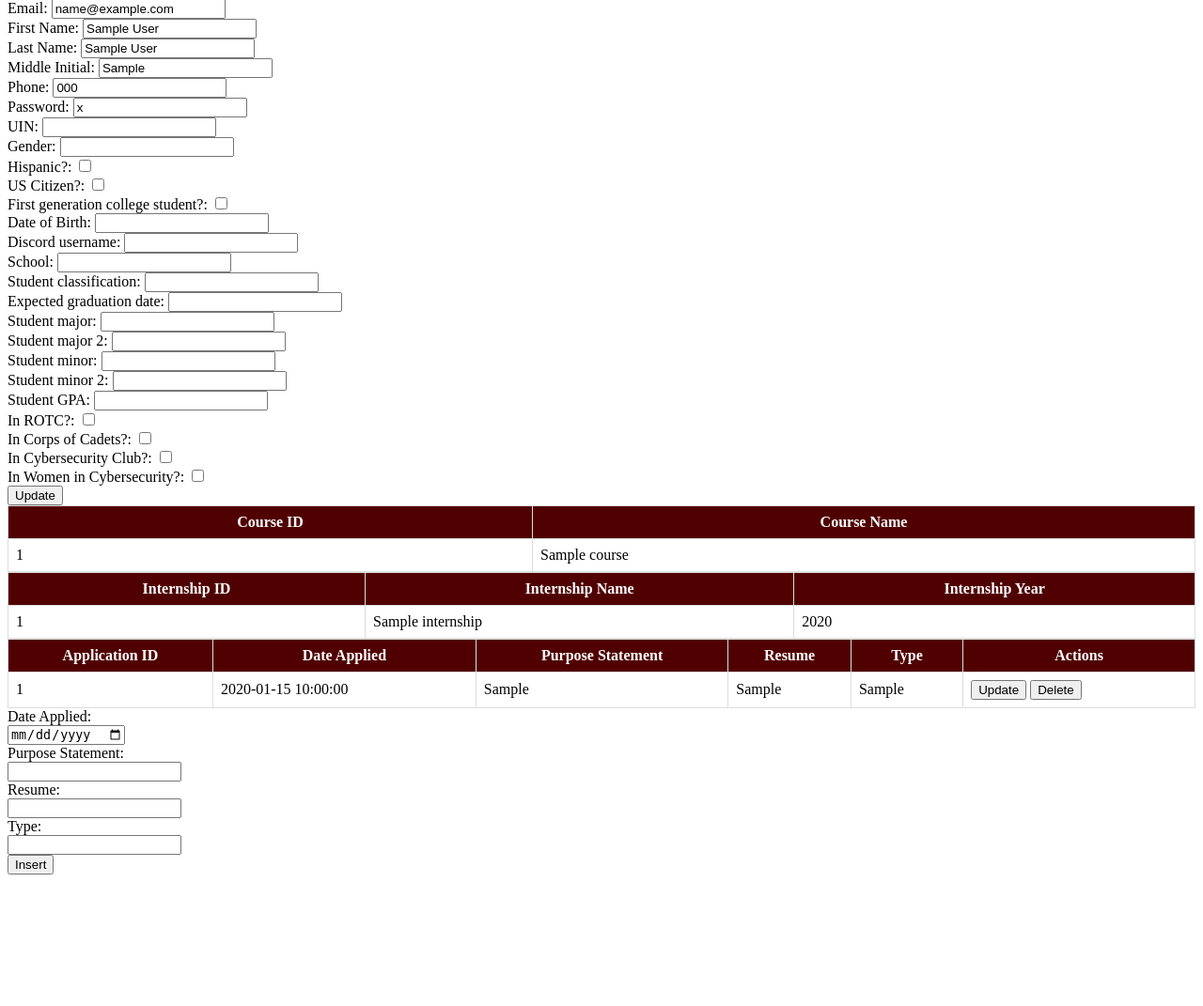
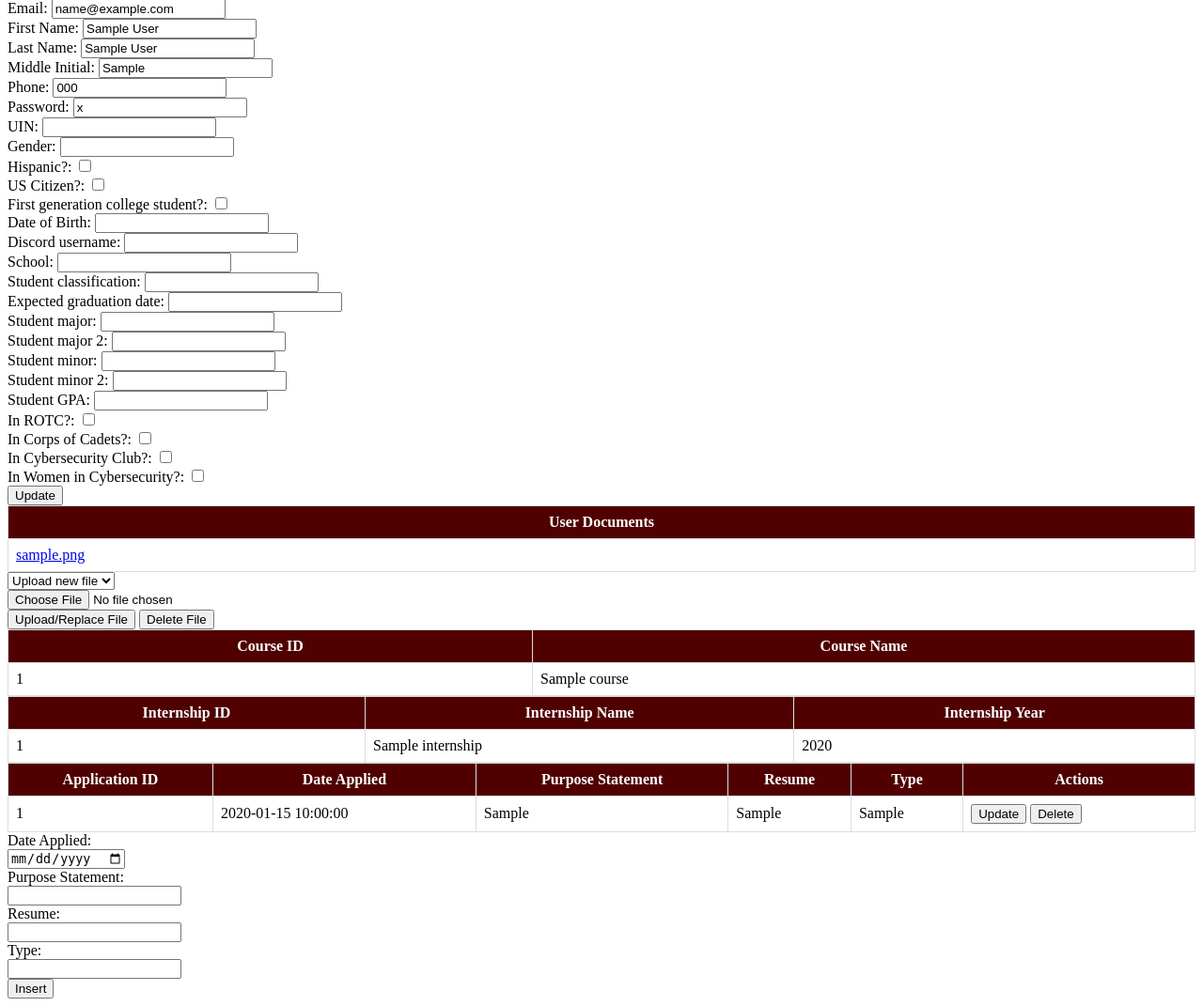
Before and after one commit to ericlove02/CSCE310-Project, a PHP site: page /student.php in a window 1280 px wide. Shown: the part 68-1139 px from the top of the page at 94% size. Before the commit the page ends 999 px from the top, so only its background shows below. Run offline with PHP 8.4, Linux system fonts and the light colour scheme; the visitor is signed in with stand-in values (Sample User, id 1); tables that the repository leaves empty or names only in its code hold one stand-in row (values such as "Sample post"); data that the repository does not hold is empty.

Commit message:
Add document upload/delete/replace functionality to student page

```diff
--- a/student.php
+++ b/student.php
@@ -80,6 +80,53 @@ function createCheckbox($row, $key, $label)
         <!-- Add more fields as needed -->
         <input type="submit" value="Update">
     </form>
+
+<!-- File modification -->
+
+<section>
+    <table border="1">
+        <tr>
+            <th>User Documents</th>
+        </tr>
+
+        <?php
+        $result = $conn->execute_query("SELECT file_id, user_id, filename, mimetype FROM user_documents WHERE user_id = ?", [$id]);
+        if (!$result) {
+            die("Query failed: " . $conn->error);
+        }
+
+        $files = [];
+
+        while ($file = $result->fetch_assoc()) {
+            $files[] = $file;
+        }
+
+        foreach ($files as $file) {
+            echo "<tr>";
+            echo "<td><a href='utils/document.php?serve={$file['file_id']}'>{$file['filename']}</span></td>";
+            echo "</tr>";
+        }
+        ?>
+
+    </table>
+
+    <form action="utils/document.php?return=/student.php" method="post" enctype="multipart/form-data">
+        <input type="hidden" name="fileUpload" value="1">
+        <select name="selectedFileId">
+            <option value="-1">Upload new file</option>
+            <?php
+            foreach ($files as $file) {
+                echo "<option value='{$file['file_id']}'>{$file['filename']}</option>";
+            }
+            ?>
+        </select> <br>
+        <input type="file" name="file" id="fileToUpload"> <br />
+        <input type="submit" value="Upload/Replace File" name="submit">
+        <input type="submit" value="Delete File" name="submit">
+
+
+    </form>
+</section>
 
 <!-- Fetch and display the student's taken courses -->
 <?php
```
Also changed, not shown: utils/document.php (+32 -17 lines).
